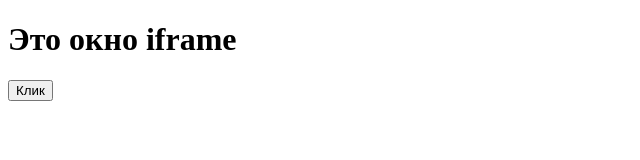
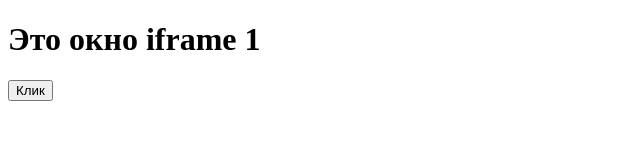
Before and after one commit to Alan-eng/testIframe, a plain HTML site: page index.html in a window 1280 px wide. Shown: the full height of the page, 0-640 px from the left. Drawn offline with nearby package versions, Linux system fonts and the light colour scheme.

Commit message:
Update index.html

```diff
--- a/index.html
+++ b/index.html
@@ -74,7 +74,7 @@
 <!--     <a href="https://crocus2.kassir.ru/widget/?key=3166df32-f9f2-e729-a9de-db7b70d39c68&eventId=1203169" class="widget-tr">Купить билет</a> -->
 
     <!-- <a href="https://msk.kassir.ru/frame/entry/index?key=2b7a953a-ecee-bee9-8995-a78336b25ba8&amp;type=E&amp;id=1554524" onclick="return window.kassirWidget.summon()" target="_blank" class="widget-tr redbutton">Купить билет &gt;</a> -->
-    <h1> Это окно iframe </h1>
+    <h1> Это окно iframe 1</h1>
     <button onclick="console.log('click')">Клик</button>
     <!-- <a href="https://spb.web.test.kassir.ru/frame/entry/index?key=b5d795aa-b069-8861-9996-1e18d7e92b7d" onclick="return window.kassirWidget.summon()" target="_blank" class="widget-tr redbutton">Купить билет &gt;</a> -->
 </body>
```
